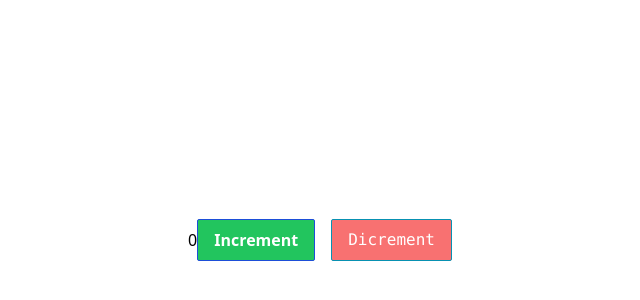
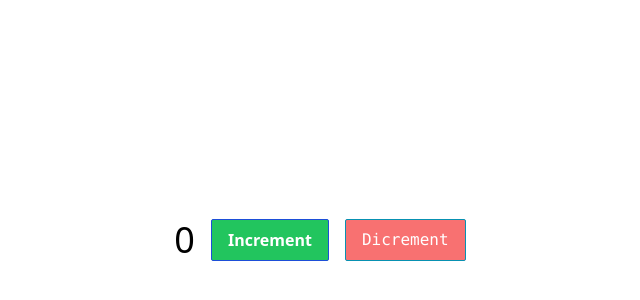
Before and after one commit to Amumug/counter-app, a React (Vite) app: page / in a window 1280 px wide. Shown: the part 160-460 px from the top of the page, without its empty margins (320-960 px from the left). Built offline with nearby package versions, Linux system fonts and the light colour scheme.

Commit message:
counter-app

```diff
--- a/src/App.jsx
+++ b/src/App.jsx
@@ -5,7 +5,7 @@ export default function App() {
   return (
     <>
       <div className="flex flex-column min-h-screen justify-center items-center space-x-4">
-          {counter}
+          <h1 className="text-4xl">{counter}</h1>
         <button className="bg-green-500 hover:bg-green-600 text-white font-bold py-2 px-4 border border-blue-700 rounded-sm" onClick={() => setCounter(counter + 1)}>
           Increment
         </button>
```
